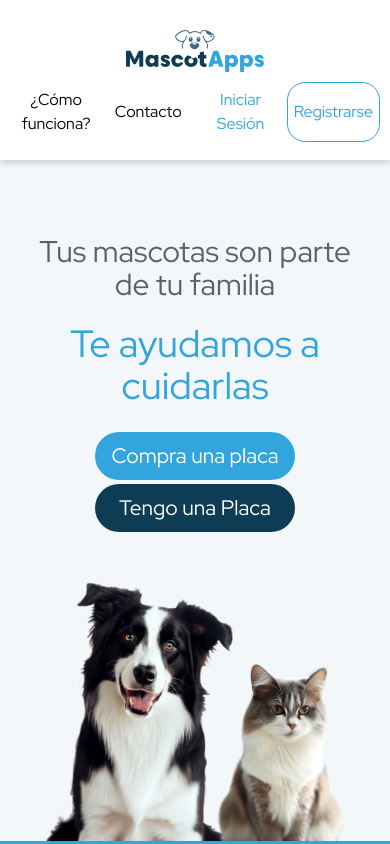
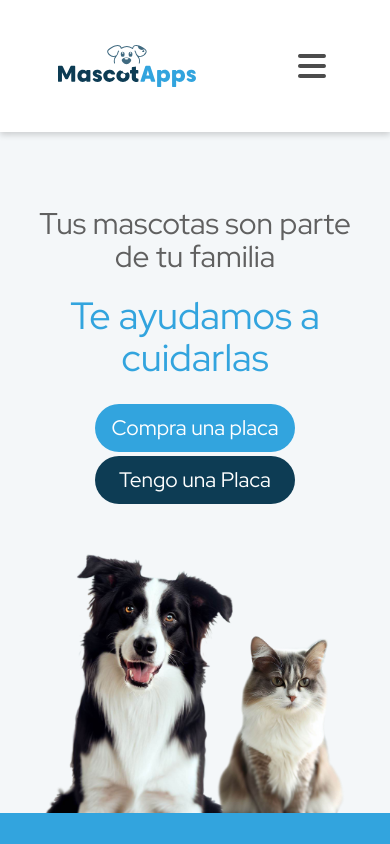
Before and after one commit to fabianbm15/Prueba-Tecnica-MascotApps, a React (Vite) app: page / in a window 390 px wide. Shown: the top 844 px of the page. Built offline with nearby package versions, Linux system fonts and the light colour scheme.

Commit message:
Menu Mobile

```diff
--- a/src/components/NavBar.jsx
+++ b/src/components/NavBar.jsx
@@ -1,9 +1,16 @@
-import React from "react";
+import React, { useState } from "react";
 import logo from "../assets/logo.svg";
+import menuImage from "../assets/menu.svg";
 import { animateScroll } from "react-scroll";
 import "./style.css";
 
 export default function NavBar() {
+  const [showMenu, setShowMenu] = useState(false);
+
+  const handleClick = () => {
+    setShowMenu(!showMenu);
+  };
+
   const scrollToInfo = () => {
     const section = document.querySelector(".info");
     animateScroll.scrollTo(section.offsetTop);
@@ -29,7 +36,27 @@ export default function NavBar() {
             <button id="loginButton">Iniciar Sesión</button>
             <button id="signupButton">Registrarse</button>
           </div>
+          <div className="navBarMobile">
+            <img
+              id="imageNavBarMobile"
+              src={menuImage}
+              alt="menu.svg"
+              onClick={handleClick}
+            />
+          </div>
         </div>
+        {showMenu ? (
+          <div id="menuMobile">
+            <button id="noBackgrounButton" onClick={scrollToInfo}>
+              ¿Cómo funciona?
+            </button>
+            <button id="noBackgrounButton" onClick={scrollToContact}>
+              Contacto
+            </button>
+            <button id="loginButton">Iniciar Sesión</button>
+            <button id="signupButton">Registrarse</button>
+          </div>
+        ) : null}
       </div>
     </>
   );
--- a/src/components/style.css
+++ b/src/components/style.css
@@ -5,7 +5,7 @@
 }
 
 #containerNavBar {
-  height: 72px;
+  min-height: 72px;
   display: flex;
   flex-direction: row;
   align-items: center;
@@ -51,6 +51,34 @@
   border: 1px solid #32a4de;
   border-radius: 18px;
   color: #32a4de;
+}
+
+.navBarMobile {
+  display: none;
+}
+
+#imageNavBarMobile {
+  width: 40px;
+  cursor: pointer;
+  filter: contrast(40%);
+}
+
+#menuMobile {
+  min-width: 100px;
+  height: 180px;
+  display: flex;
+  flex-direction: column;
+  align-items: center;
+  justify-content: space-evenly;
+  padding: 10px 0px;
+}
+
+#menuMobile button {
+  margin: auto;
+  cursor: pointer;
+  width: 148px;
+  height: 36px;
+  font: normal normal 600 16px/24px Red Hat Display;
 }
 
 /* ************* Banner ************* */
@@ -705,18 +733,20 @@
 
 @media screen and (max-width: 768px) {
   #containerNavBar {
-    display: flex;
-    flex-direction: column;
-    padding: 50px 10px;
+    padding: 30px 10px;
     padding-top: 30px;
+    justify-content: space-around;
+    height: auto;
   }
   #buttonsNavBar {
-    width: 100%;
-    margin-top: 10px;
+    display: none;
   }
-  #buttonsNavBar button {
-    width: 100%;
-    height: 60px;
+
+  .navBarMobile {
+    display: flex;
+  }
+  #menuMobile {
+    border-top: 1px solid rgba(134, 134, 134, 0.363);
   }
   .banner {
     flex-direction: column-reverse;
```
Also changed, not shown: src/assets/menu.svg (added).
